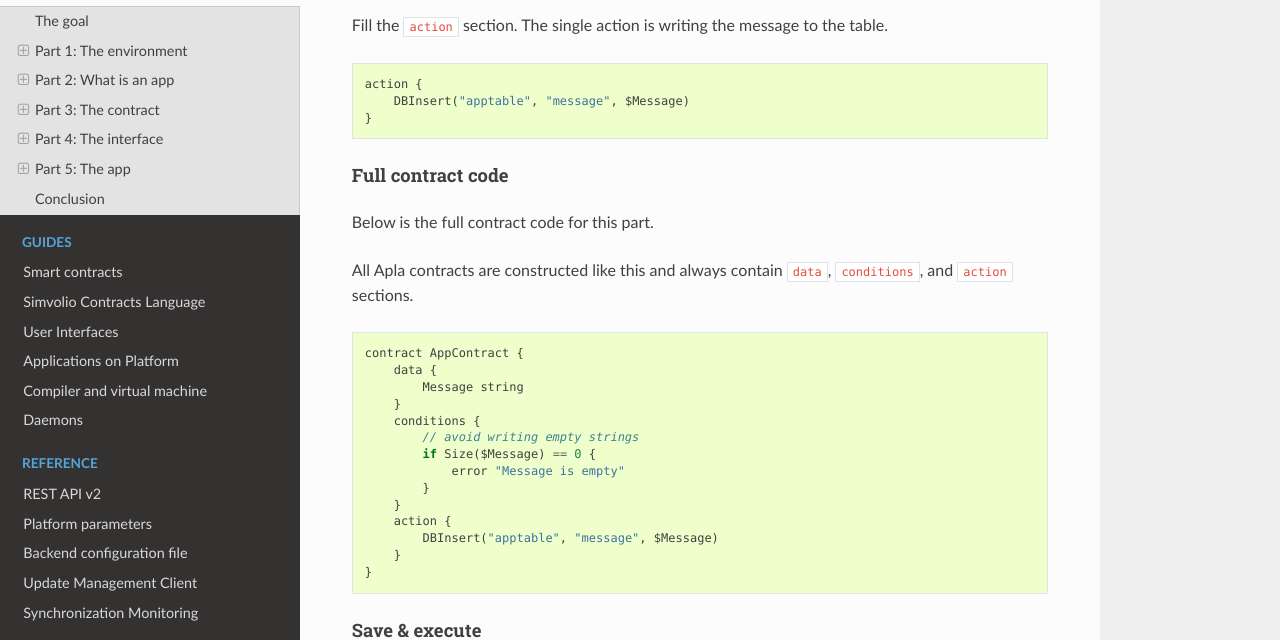
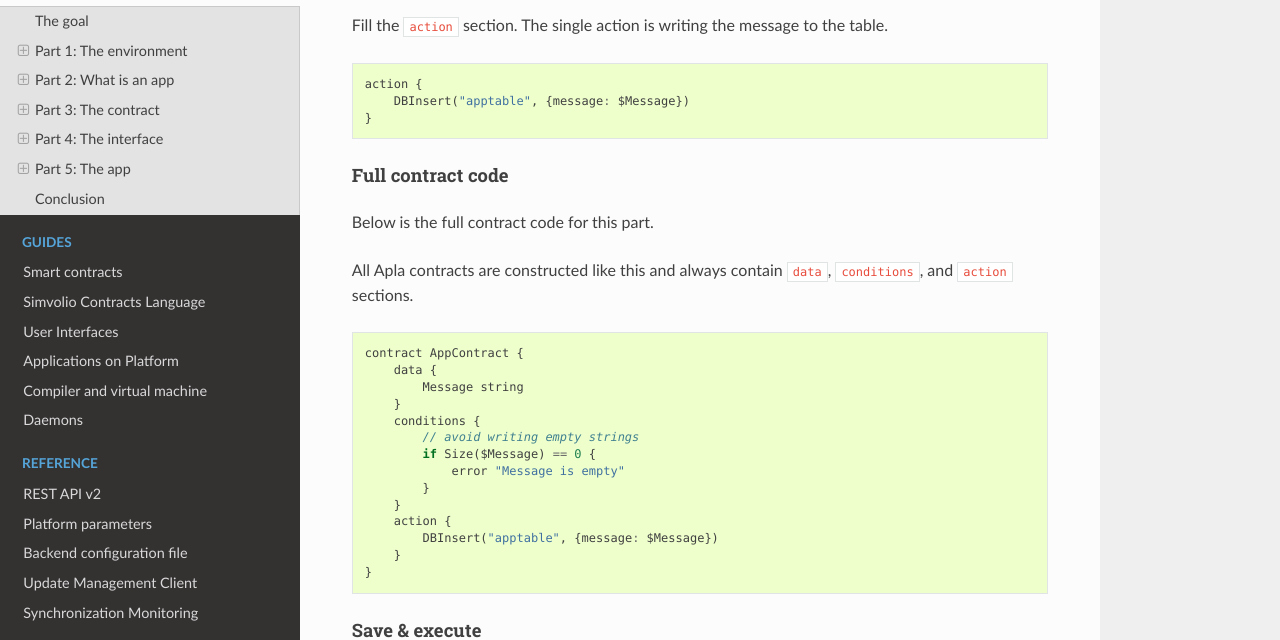
Before and after one commit to AplaProject/apla-docs-en, a Sphinx documentation site: the page built from source/tutorials/app_tutorial.rst, in a window 1280 px wide and 900 px high, scrolled down 5862 px. Shown: the part 166-806 px from the top of the window. Built offline with Sphinx 7.4.7 and the Read the Docs theme 2.0.0, drawn with Linux system fonts in a browser that asks for light colours; some of the changed text lies outside the part shown.

```diff
--- a/source/tutorials/app_tutorial.rst
+++ b/source/tutorials/app_tutorial.rst
@@ -306,7 +306,7 @@ Fill the ``action`` section. The single action is writing the message to the tab
 .. code-block:: js
 
     action {
-        DBInsert("apptable", "message", $Message)
+        DBInsert("apptable", {message: $Message})
     }
 
 
@@ -330,7 +330,7 @@ All |platform| contracts are constructed like this and always contain ``data``,
             }
         }
         action {
-            DBInsert("apptable", "message", $Message)
+            DBInsert("apptable", {message: $Message})
         }
     }
 
@@ -417,7 +417,7 @@ Change the contract so that the author's ID and the timestamp are written to the
 .. code-block:: js
 
     action {
-        DBInsert("apptable", "message, author, timestamp", $Message, $key_id, $time)
+        DBInsert("apptable", {message: $Message, author: $key_id, timestamp: $time})
     }
 
 
```
